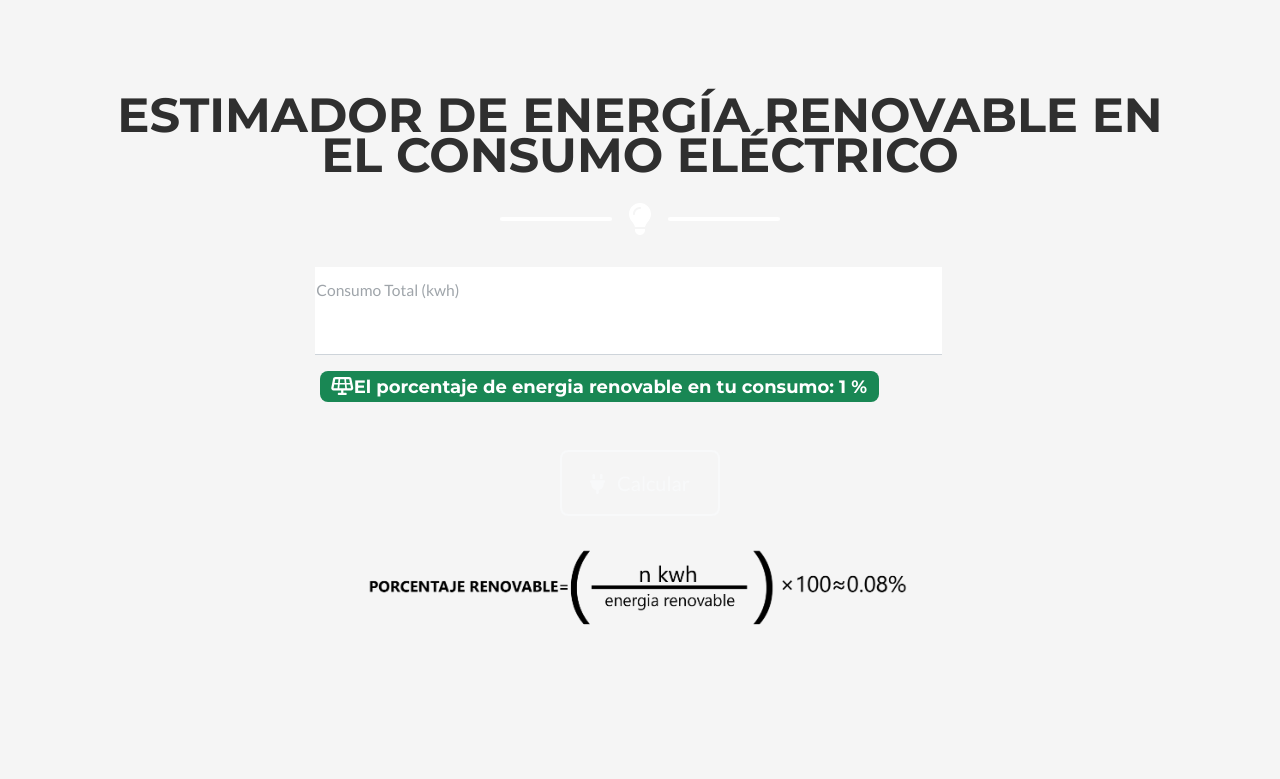
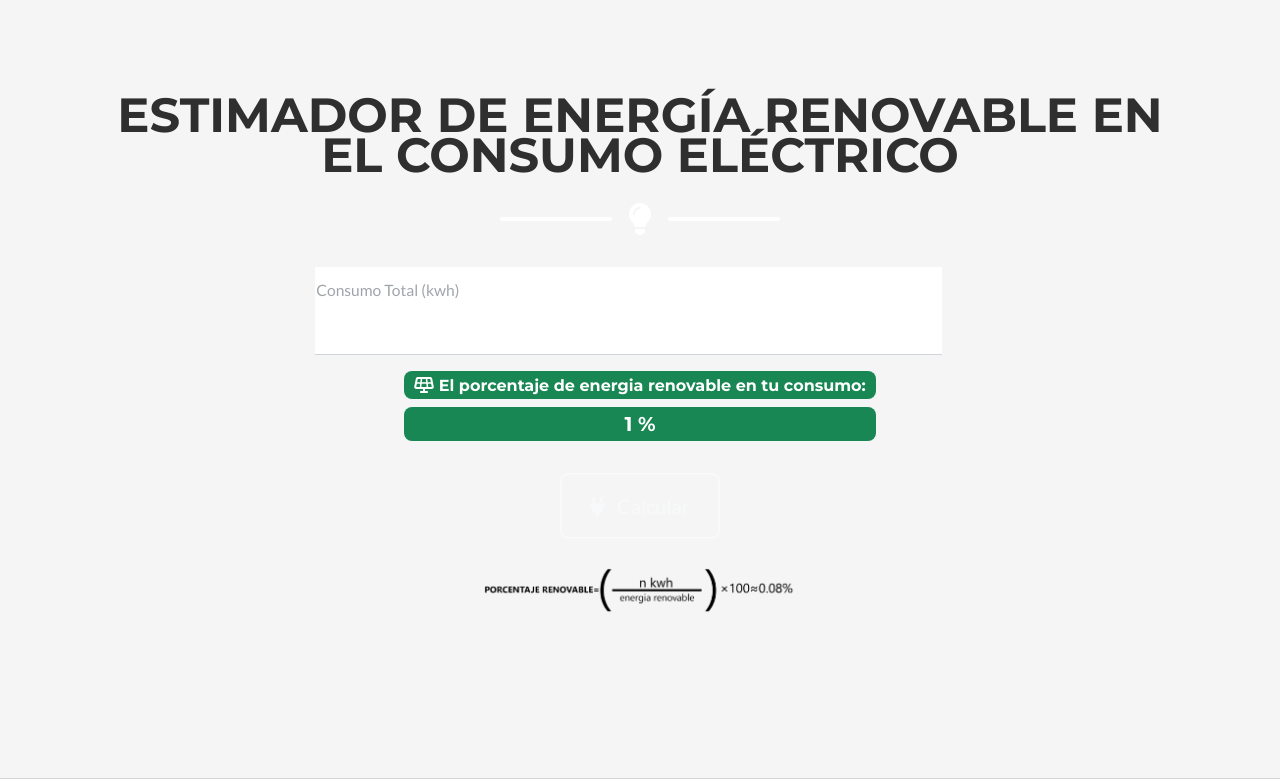
Before and after one commit to CamiloHI96/Proyecto-energiaslimpias, a Flask app: page / in a window 1280 px wide. Shown: the part 1617-2396 px from the top of the page. Run offline with Flask 3, Linux system fonts and the light colour scheme; the visitor is signed in with stand-in values (Sample User, id 1); some libraries are stand-ins or nearby versions.

Commit message:
ajuste
ajuste para la parte de id=estimador para ajustar el responsive de la pagina

```diff
--- a/app.py
+++ b/app.py
@@ -57,6 +57,6 @@
 
 if __name__ == '__main__':
     #server para subir a Render
-    serve(app, host='0.0.0.0', port=5000)
+    #serve(app, host='0.0.0.0', port=5000)
     #trabajar en entorno local
-    #app.run(debug=True, host='0.0.0.0', port=5000)
+    app.run(debug=True, host='0.0.0.0', port=5000)
--- a/templates/index.html
+++ b/templates/index.html
@@ -177,11 +177,16 @@
                 <div class="row justify-content-center">
                     <div class="col-lg-8 col-xl-7 mb-3">
                         {% if porcentaje_renovable is not none %}
-                            <div class="resultado">
-                                <h4><span class="badge text-bg-success">
-                                <i class="fas fa-solar-panel"></i>El porcentaje de energia renovable en tu consumo:
-                                {{porcentaje_renovable | round(2)}} % </span></h4>
-                            </div>
+                        <div class="resultado d-flex flex-column align-items-center">
+                            <h4>
+                                <span class="badge text-bg-success d-block text-center mb-2 w-100 fs-6">
+                                    <i class="fas fa-solar-panel"></i> El porcentaje de energia renovable en tu consumo:
+                                </span>
+                                <span class="badge text-bg-success d-block text-center w-100 fs-5">
+                                    {{ porcentaje_renovable | round(2) }} %
+                                </span>
+                            </h4>
+                        <div>
                         {% elif error %}
                             <div class="error">
                                 <h4><span class="badge text-bg-danger">{{error}}</span></h4>
```
